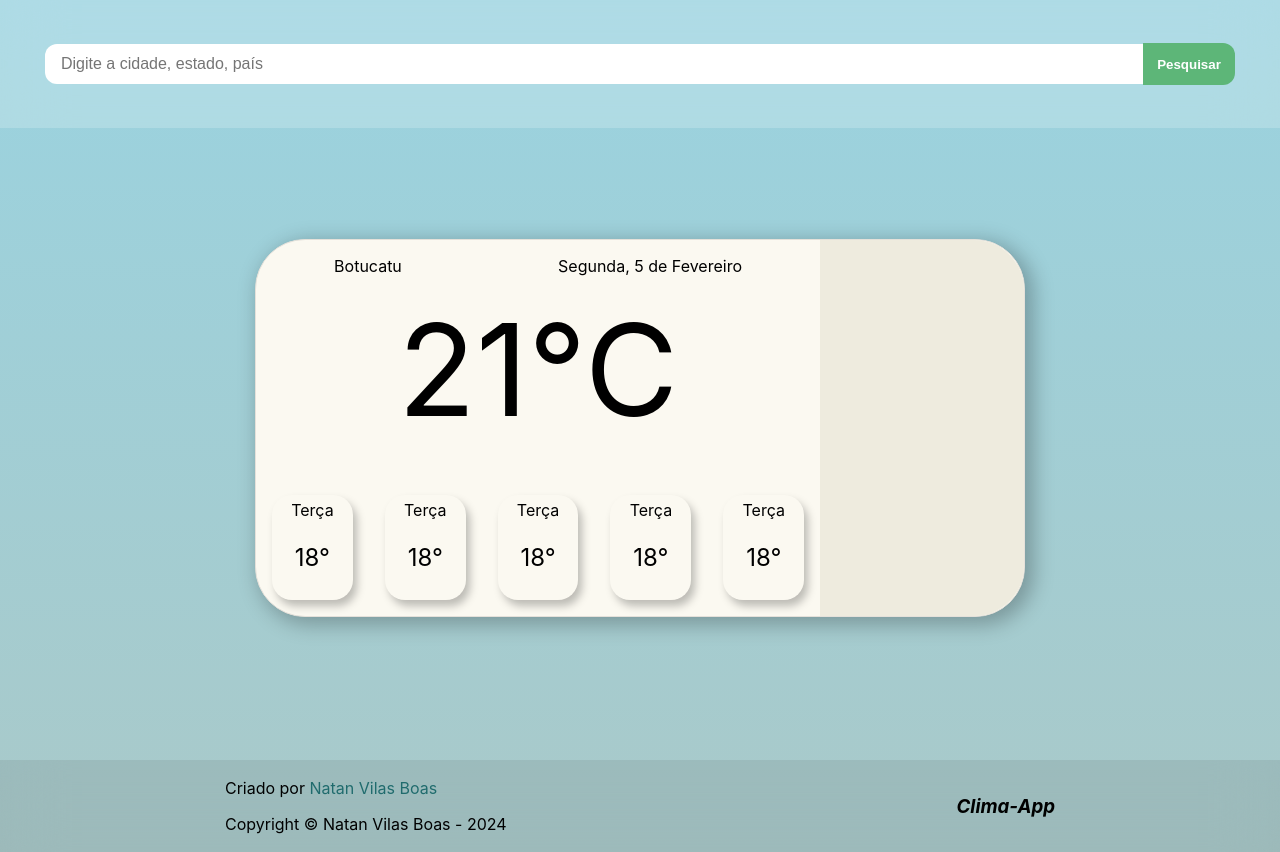
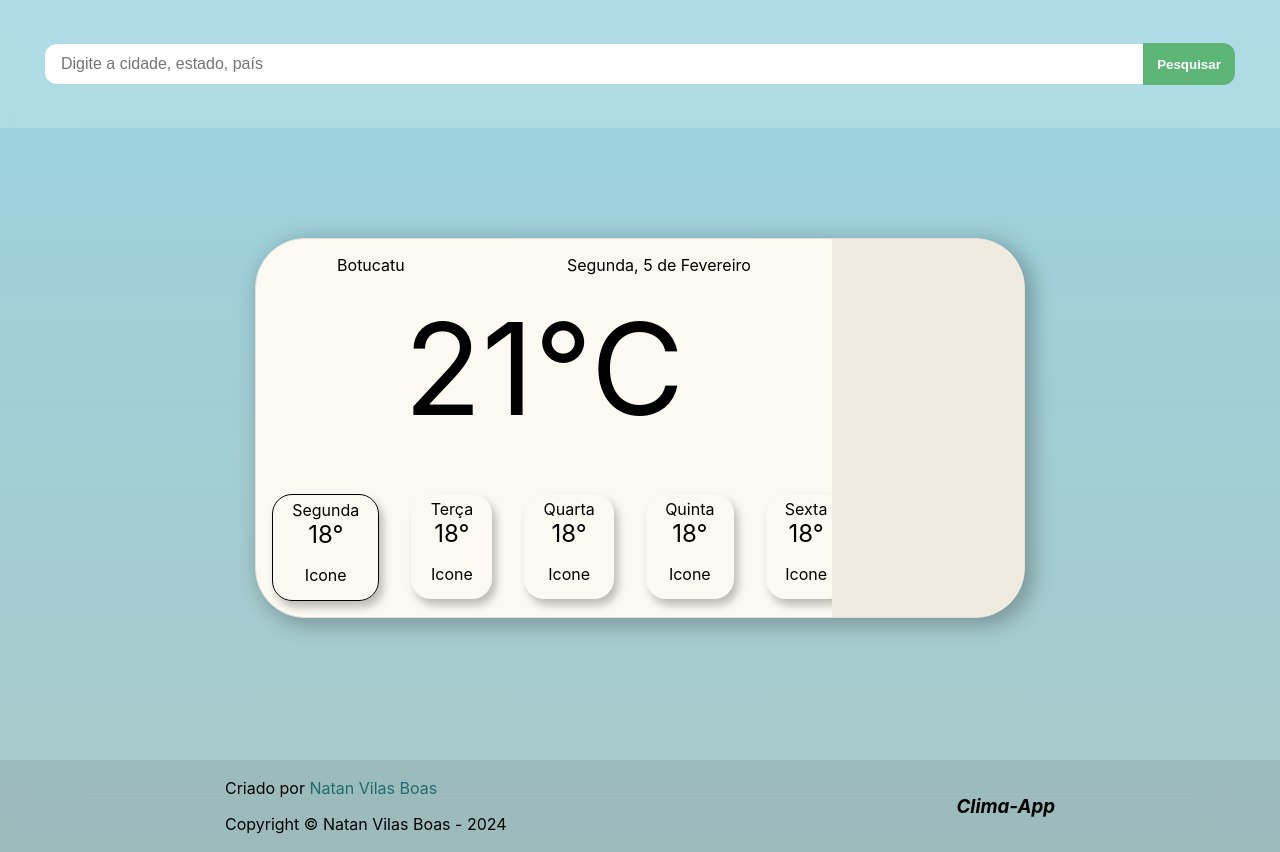
Before and after one commit to NatanVilasBoas/clima-app, a React (Create React App) app: page / in a window 1280 px wide. Built offline with nearby package versions, Linux system fonts and the light colour scheme; no server answers; the HTML template or start-up script is replaced by a standard one.

Commit message:
✨ 💄 estilizando e ajustando daycards

```diff
--- a/src/components/Card/Card.jsx
+++ b/src/components/Card/Card.jsx
@@ -1,5 +1,6 @@
 import styled from "styled-components";
 import DayCard from "./DayCard/DayCard";
+import { useEffect, useState } from "react";
 
 const CardWrapper = styled.div`
     display: flex;
@@ -54,8 +55,20 @@ const diaDaSemanaIndex = data.getDay();
 const dia = data.getDate();
 const diaDaSemana = diasDaSemana[diaDaSemanaIndex];
 const mes = meses[mesIndex];
+const proximosDias = [];
+
+for (let i = 0; i < 5; i++) {
+    const proximoDiaIndex = (diaDaSemanaIndex + i) % 7;
+    proximosDias.push({ selected: false, dia: diasDaSemana[proximoDiaIndex] });
+}
 
 const Card = () => {
+    const [dayCards, setDayCards] = useState([]);
+
+    useEffect(() => {
+        setDayCards(proximosDias);
+    }, [])
+
     return (
         <CardWrapper>
             <LeftSideCard>
@@ -67,11 +80,16 @@ const Card = () => {
                     <Temperature>21°C</Temperature>
                 </div>
                 <DayCardWrapper>
-                    <DayCard />
-                    <DayCard />
-                    <DayCard />
-                    <DayCard />
-                    <DayCard />
+                    {dayCards.map(day => {
+                        if (day.dia === diaDaSemana) {
+                            return (
+                                <DayCard key={day.dia} dia={day.dia} select />
+                            )
+                        }
+                        return (
+                            <DayCard key={day.dia} dia={day.dia} />
+                        )
+                    })}
                 </DayCardWrapper>
             </LeftSideCard>
             <RightSideCard>
--- a/src/components/Card/DayCard/DayCard.jsx
+++ b/src/components/Card/DayCard/DayCard.jsx
@@ -9,18 +9,27 @@ const Card = styled.div`
     border-radius: 20px;
     box-shadow: 4px 6px 8px 0px rgba(0, 0, 0, 0.25);
     height: 6rem;
+    border: ${props => props.className ? '1px solid black' : ''};
+    cursor: pointer;
+    transition: 0.2s ease-in-out;
+
+    &:hover{
+        transform: translateX(-2px);
+        transform: translateY(-5px);
+        box-shadow: 6px 8px 10px 0px rgba(0, 0, 0, 0.25);
+    }
 `
 
 const Text = styled.p`
     margin: 0 auto;
 `
 
-const DayCard = () => {
+const DayCard = ({dia, select}) => {
     return(
-        <Card>
-            <Text>Terça</Text>
+        <Card className={select}>
+            <Text>{dia}</Text>
             <Text style={{fontSize: '24px'}}>18°</Text>
-            <icon></icon>
+            <p>Icone</p>
         </Card>
     )
 }
```
